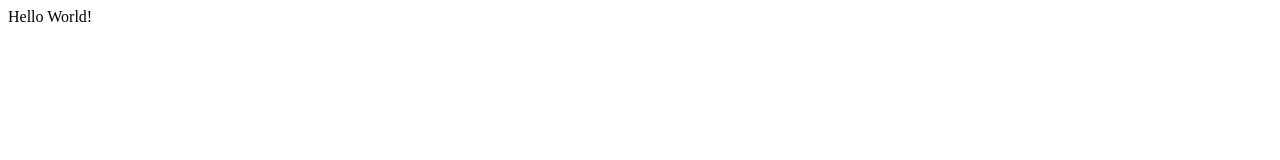
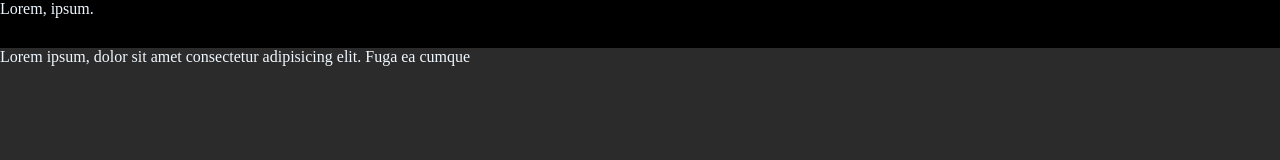
Before and after one commit to VishnuGawasO7/frontend.github.io, a plain HTML site: page index.html in a window 1280 px wide. Drawn offline with Linux system fonts and the light colour scheme.

Commit message:
added index.css

```diff
--- /dev/null
+++ b/index.css
@@ -0,0 +1,17 @@
+*{
+	margin: 0;
+	padding: 0;
+	box-sizing: border-box;
+	background: #2b2b2b;
+	color: aliceblue;
+}
+body{
+	padding-top: 3rem;
+}
+.navbar{
+	width: 100%;
+	height: 3rem;
+	background: #000;
+	position: fixed;
+	top: 0;
+}
--- a/index.html
+++ b/index.html
@@ -1,11 +1,22 @@
 <!DOCTYPE html>
 <html lang="en">
-<head>
-    <meta charset="UTF-8">
-    <meta name="viewport" content="width=Getting Started, initial-scale=1.0">
-    <title>Document</title>
-</head>
-<body>
-    Hello World!
-</body>
+  <head>
+    <meta charset="UTF-8" />
+    <meta name="viewport" content="width=device-width, initial-scale=1.0" />
+    <meta property="og:type" content="website" />
+    <meta property="og:url" content="ttps://7ns3740b-5500.inc1.devtunnels.ms/"/>
+    <meta property="og:title" content="AI WEBSITE" />
+    <meta property="og:image" content="https://via.placeholder.com/650x350" />
+    <meta property="og:image:width" content="650" />
+    <meta property="og:image:height" content="350" />
+    <meta property="og:description" content="Testing..."/>
+    <title>AI App Website</title>
+    <link rel="stylesheet" type="text/css" href="index.css" />
+  </head>
+  <body>
+    <nav class="navbar">Lorem, ipsum.</nav>
+    <main>
+      Lorem ipsum, dolor sit amet consectetur adipisicing elit. Fuga ea cumque
+    </main>
+  </body>
 </html>
```
